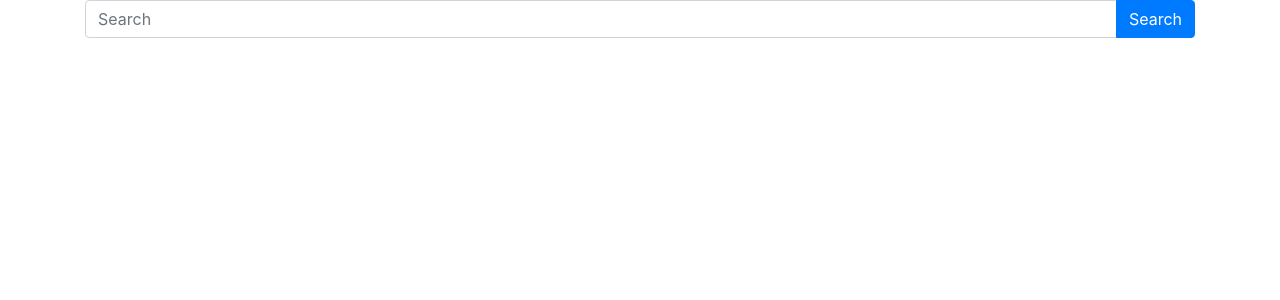
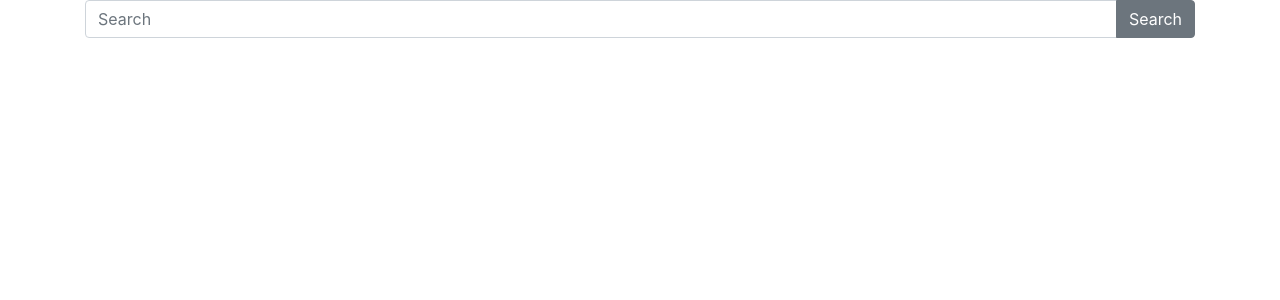
Before and after one commit to digitopolis/why-tea, a React (Create React App) app: page / in a window 1280 px wide. Shown: the top 300 px of the page. Built offline with nearby package versions, Linux system fonts and the light colour scheme.

Commit message:
create dummy onSubmit handler

```diff
--- a/src/components/searchBar.js
+++ b/src/components/searchBar.js
@@ -2,6 +2,7 @@ import React from 'react'
 import Row from 'react-bootstrap/Row'
 import Col from 'react-bootstrap/Col'
 import InputGroup from 'react-bootstrap/InputGroup'
+import Form from 'react-bootstrap/Form'
 import FormControl from 'react-bootstrap/FormControl'
 import Button from 'react-bootstrap/Button'
 
@@ -16,19 +17,26 @@ class SearchBar extends React.Component {
 		this.setState({ searchTerm })
 	}
 
+	handleSubmit = (event) => {
+		event.preventDefault()
+		console.log('submited!', this.state.searchTerm);
+	}
+
 	render() {
 		return (
 			<Row>
 				<Col>
+					<Form onSubmit={this.handleSubmit}>
 						<InputGroup>
 							<FormControl
 								placeholder='Search'
 								value={this.state.searchTerm}
 								onChange={this.handleChange}/>
 							<InputGroup.Append>
-							<Button>Search</Button>
+								<Button variant='secondary' type='submit'>Search</Button>
 							</InputGroup.Append>
 						</InputGroup>
+					</Form>
 				</Col>
 			</Row>
 		)
```
Lines whose indentation alone changed are shown as unchanged.
